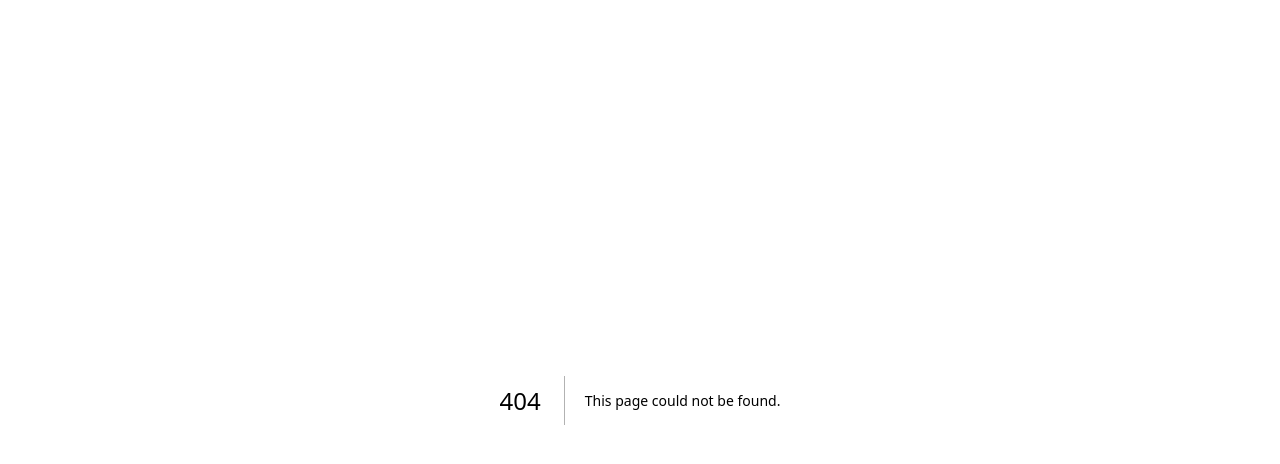
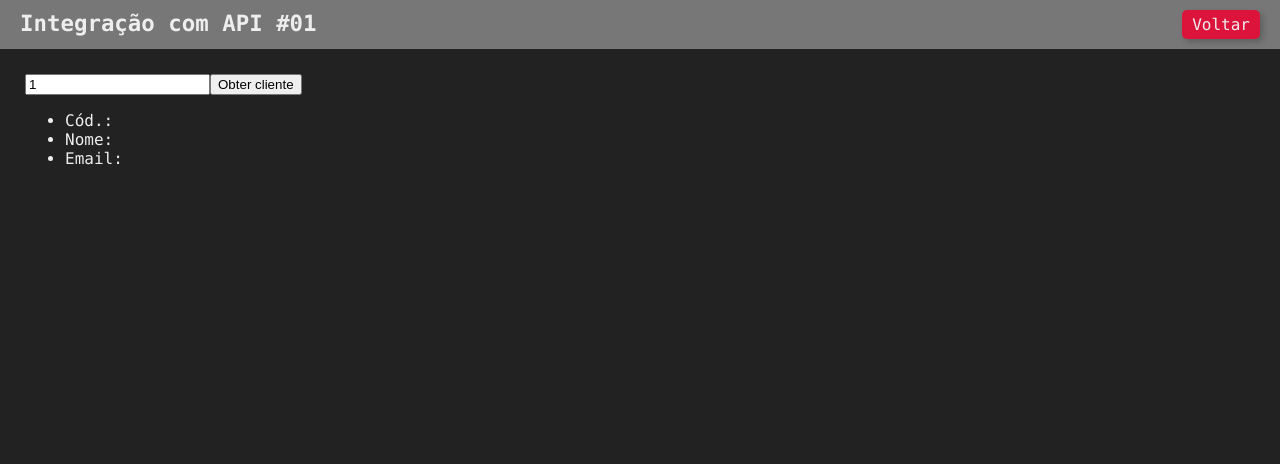
Before and after one commit to eric-moniz/projetos-react-udemy, a Next.js app in the folder aulao-nextjs/fundamentos/: page /integracao_1 in a window 1280 px wide. Before the commit this address had no page. Shown: the top 464 px of the page. Built offline with nearby package versions, Linux system fonts and the light colour scheme.

Commit message:
aula 102 - Integração com API

```diff
--- a/aulao-nextjs/fundamentos/src/pages/index.jsx
+++ b/aulao-nextjs/fundamentos/src/pages/index.jsx
@@ -33,6 +33,11 @@
                 texto='Componente com Estado'
                 cor='darkblue'
             />
+            <Navegador
+                destino='/integracao_1'
+                texto='Integração com API #01'
+                cor='tomato'
+            />
         </div>
     );
 }
--- /dev/null
+++ b/aulao-nextjs/fundamentos/src/pages/integracao_1.jsx
@@ -0,0 +1,32 @@
+import Layout from '@/components/Layout';
+import { useState } from 'react';
+
+export default function Integracao() {
+    const [codigo, setCodigo] = useState(1);
+    const [cliente, setCliente] = useState({});
+
+    function obterCliente() {
+        fetch(`http://localhost:3000/api/clientes/${codigo}`)
+            .then(resp => resp.json())
+            .then(dados => setCliente(dados));
+    }
+
+    return (
+        <Layout titulo='Integração com API #01'>
+            <div>
+                <input
+                    type='number'
+                    min={0}
+                    value={codigo}
+                    onChange={e => setCodigo(e.target.value)}
+                />
+                <button onClick={obterCliente}>Obter cliente</button>
+            </div>
+            <ul>
+                <li>Cód.: {cliente.id}</li>
+                <li>Nome: {cliente.nome}</li>
+                <li>Email: {cliente.email}</li>
+            </ul>
+        </Layout>
+    );
+}
```
